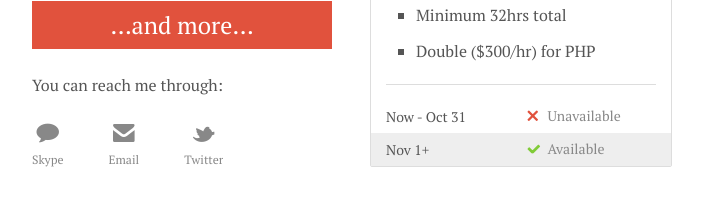
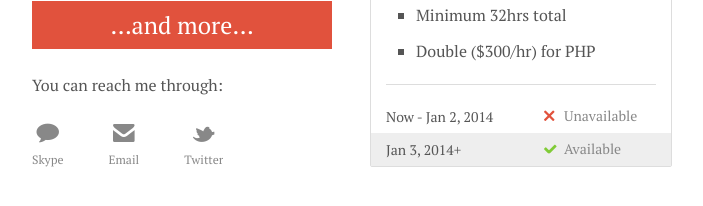
Before and after one commit to imakewebthings/imakewebthings.github.com, a Jekyll site: the page built from index.html, in a window 1280 px wide. Shown: the part 265-471 px from the top of the page, without its empty margins (288-991 px from the left). Built offline with Jekyll 4.4.1, drawn with Linux system fonts in a browser that asks for light colours.

Commit message:
Update availability

```diff
--- a/index.html
+++ b/index.html
@@ -63,12 +63,12 @@ layout: nil
 
 				<tbody>
 					<tr>
-						<td>Now - Oct 31</td>
+						<td>Now - Jan 2, 2014</td>
 						<td class="unavailable">Unavailable</td>
 					</tr>
 
 					<tr>
-						<td>Nov 1+</td>
+						<td>Jan 3, 2014+</td>
 						<td class="available">Available</td>
 					</tr>
 				</tbody>
```
